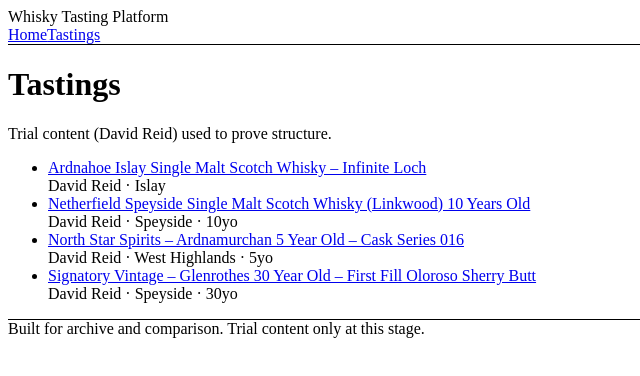
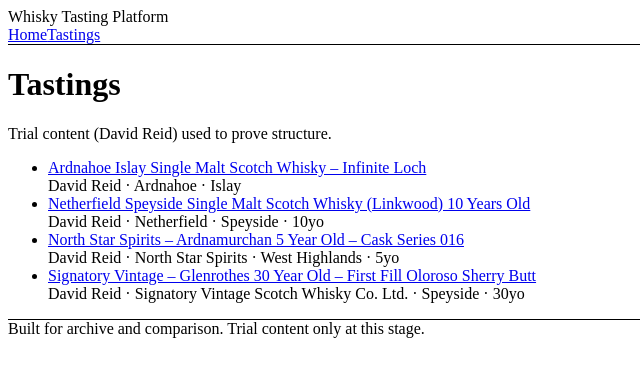
Before and after one commit to cshirlaw/whisky-tasting-platform, a Next.js app: page /tastings in a window 1280 px wide. Shown: the top 376 px of the page, without its empty margins (0-640 px from the left). Built offline with nearby package versions, Linux system fonts and the light colour scheme.

Commit message:
Minimal site: tasting list + detail pages, schema, docs

```diff
--- a/src/app/tastings/[slug]/page.tsx
+++ b/src/app/tastings/[slug]/page.tsx
@@ -1,6 +1,7 @@
 import Link from "next/link";
 import { notFound } from "next/navigation";
 import { getDavidReidTasting, listDavidReidTastings } from "@/lib/tastings";
+import { resolveBottlerName } from "@/lib/lookups";
 
 export function generateStaticParams() {
   return listDavidReidTastings().map(({ slug }) => ({ slug }));
@@ -11,6 +12,7 @@
   if (!result) return notFound();
 
   const { tasting, slug } = result;
+  const bottler = resolveBottlerName(tasting.whisky.brand_or_label);
 
   return (
     <main className="prose max-w-none">
@@ -24,6 +26,11 @@
         <li>
           <strong>Contributor:</strong> {tasting.contributor.name} ({tasting.contributor.tier})
         </li>
+        {bottler ? (
+          <li>
+            <strong>Bottler:</strong> {bottler}
+          </li>
+        ) : null}
         {tasting.whisky.distillery ? (
           <li>
             <strong>Distillery:</strong> {tasting.whisky.distillery}
--- a/src/app/tastings/page.tsx
+++ b/src/app/tastings/page.tsx
@@ -1,4 +1,5 @@
 import { listDavidReidTastings } from "@/lib/tastings";
+import { resolveBottlerName } from "@/lib/lookups";
 
 export default function TastingsPage() {
   const items = listDavidReidTastings();
@@ -9,18 +10,23 @@
       <p>Trial content (David Reid) used to prove structure.</p>
 
       <ul>
-        {items.map(({ slug, tasting }) => (
+        {items.map(({ slug, tasting }) => {
+          const bottler = resolveBottlerName(tasting.whisky.brand_or_label);
+
+          return (
             <li key={slug}>
               <a href={`/tastings/${slug}`}>{tasting.whisky.name_display}</a>
               <div className="text-sm text-slate-600">
                 {tasting.contributor.name}
+                {bottler ? ` · ${bottler}` : ""}
                 {tasting.whisky.region ? ` · ${tasting.whisky.region}` : ""}
                 {tasting.whisky.age_years !== null && tasting.whisky.age_years !== undefined
                   ? ` · ${tasting.whisky.age_years}yo`
                   : ""}
               </div>
             </li>
-        ))}
+          );
+        })}
       </ul>
     </main>
   );
--- /dev/null
+++ b/src/lib/lookups.ts
@@ -0,0 +1,62 @@
+import fs from "fs";
+import path from "path";
+
+type BottlerRow = { id: string; name: string };
+
+function slugify(s: string) {
+  return s
+    .toLowerCase()
+    .trim()
+    .replace(/&/g, "and")
+    .replace(/[^a-z0-9]+/g, "-")
+    .replace(/^-+|-+$/g, "");
+}
+
+function readJsonFile(p: string) {
+  const raw = fs.readFileSync(p, "utf-8");
+  return JSON.parse(raw);
+}
+
+// Supports either:
+// { bottlers: [{id,name,...}] }  OR  { items: [{id,name,...}] }
+export function loadBottlers(): BottlerRow[] {
+  const p = path.join(process.cwd(), "data", "lookups", "bottlers.json");
+  if (!fs.existsSync(p)) return [];
+
+  const j = readJsonFile(p);
+
+  const arr =
+    (Array.isArray(j?.bottlers) && j.bottlers) ||
+    (Array.isArray(j?.items) && j.items) ||
+    [];
+
+  return arr
+    .map((x: any) => ({
+      id: String(x.id ?? "").trim(),
+      name: String(x.name ?? "").trim()
+    }))
+    .filter((x: BottlerRow) => x.id && x.name);
+}
+
+export function resolveBottlerName(input: string | null | undefined): string | null {
+  if (!input) return null;
+
+  const s = String(input).trim();
+  if (!s) return null;
+
+  const bottlers = loadBottlers();
+  if (!bottlers.length) return s;
+
+  const key = slugify(s);
+
+  // match by id
+  const byId = bottlers.find((b) => b.id === key || b.id === s);
+  if (byId) return byId.name;
+
+  // match by name slug
+  const byName = bottlers.find((b) => slugify(b.name) === key);
+  if (byName) return byName.name;
+
+  // fall back to raw string
+  return s;
+}
```
Lines whose indentation alone changed are shown as unchanged.
